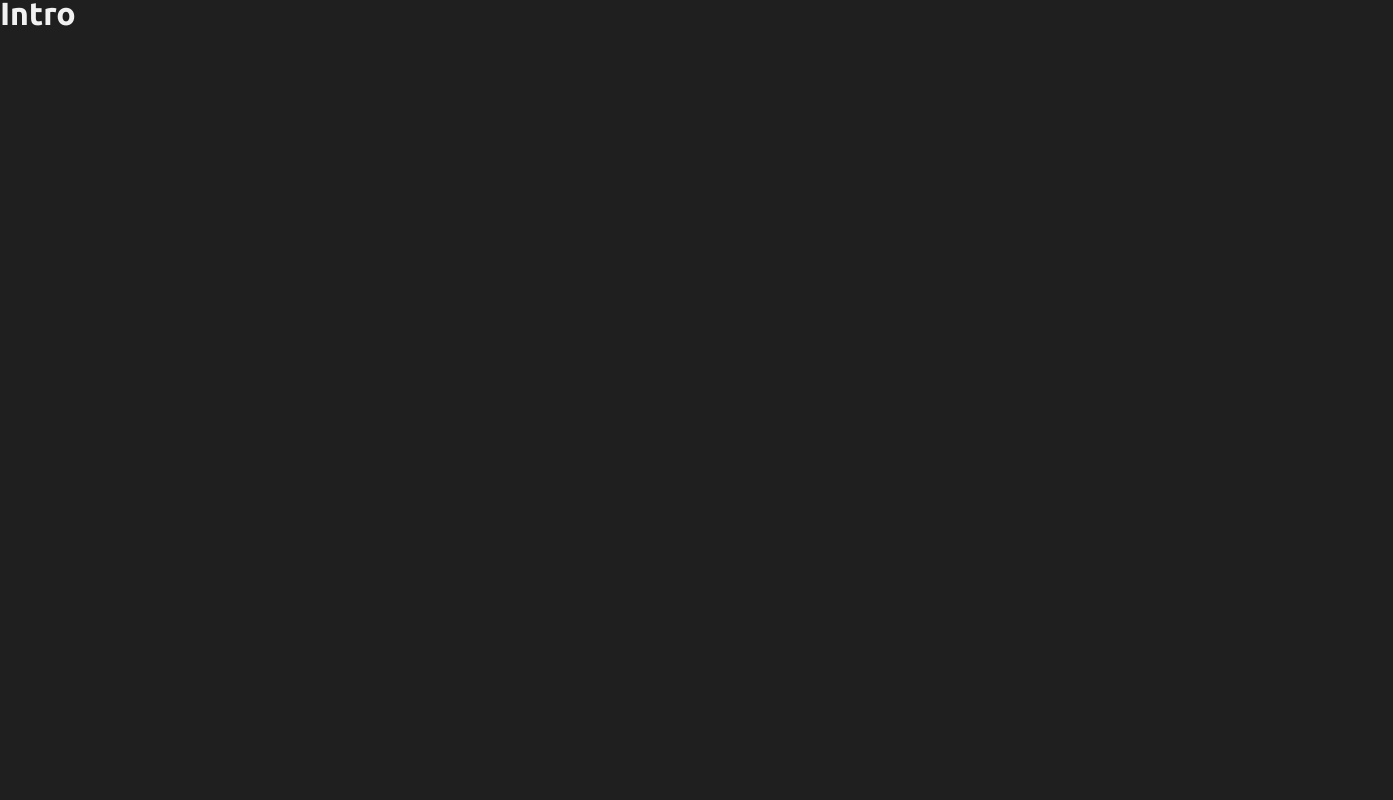
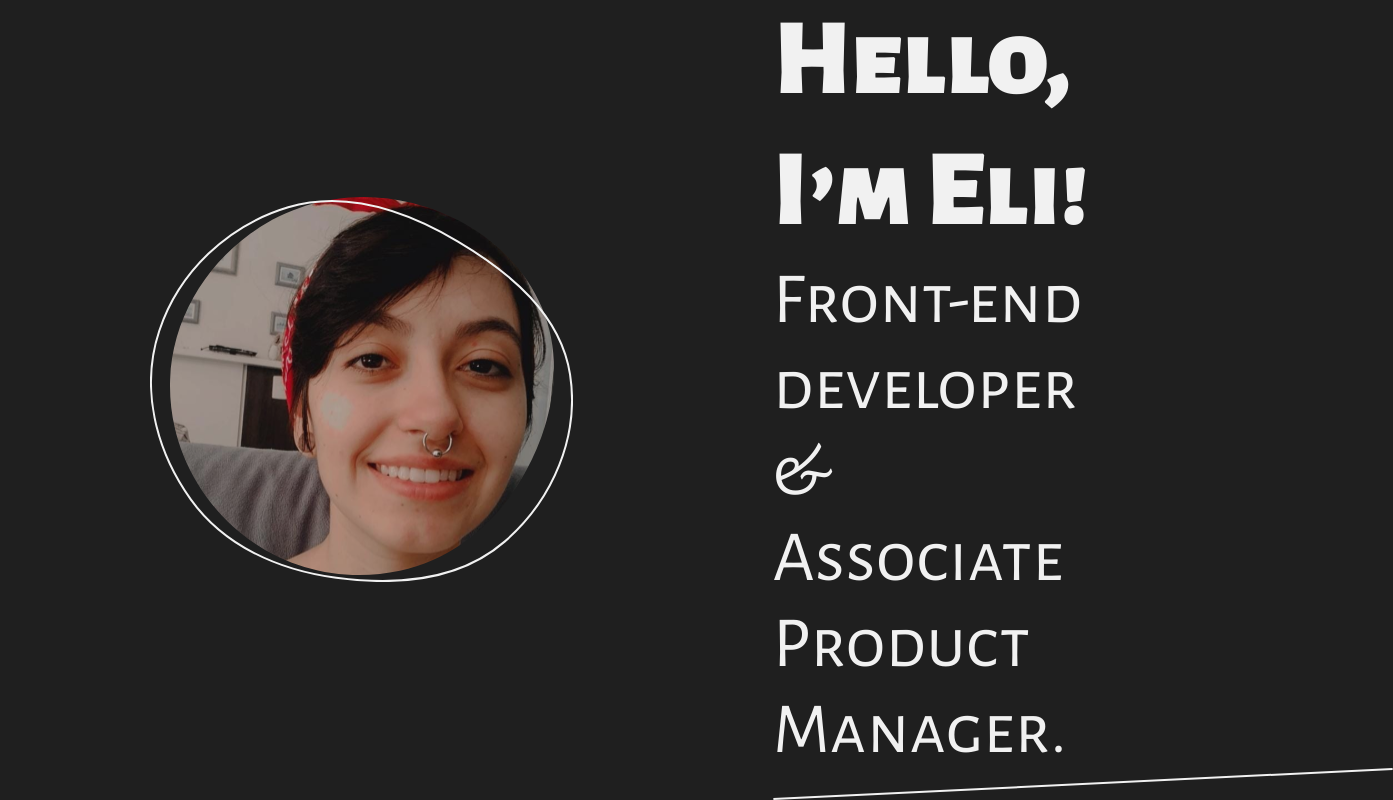
Before and after one commit to elicavalheiro/portfolio-vue, a Vue app: page /about in a window 1280 px wide. Shown: the part 336-1136 px from the top of the page, 1393 px wide, since content can reach past the window. Before the commit the page ends 800 px from the top, so only its background shows below. Built offline with nearby package versions, Linux system fonts and the light colour scheme.

Commit message:
:sparkles: created intro component

```diff
--- a/src/components/Intro.vue
+++ b/src/components/Intro.vue
@@ -1,5 +1,27 @@
 <template>
-  <h1>Intro</h1>
+  <transition appear name="container">
+    <div class="container">
+      <transition appear>
+        <img src="../assets/image.svg" alt="Eli Cavalheiro Image" />
+      </transition>
+      <div class="texts">
+        <transition appear name="welcome">
+          <h1>Hello, I’m Eli!</h1>
+        </transition>
+
+        <transition appear name="work-title">
+          <p>
+            Front-end developer
+            <br />& Associate Product
+            <br />Manager.
+          </p>
+        </transition>
+        <transition appear name="bar">
+          <span></span>
+        </transition>
+      </div>
+    </div>
+  </transition>
 </template>
 
 <script>
@@ -8,5 +30,98 @@ export default {
 };
 </script>
 
-<style>
+<style lang="scss" scoped>
+.bar-enter-active,
+.bar-leave-active {
+  transition: all 0.8s 1.6s ease-in-out;
+}
+
+.bar-enter,
+.bar-leave-to {
+  opacity: 0;
+}
+
+.container-enter-active,
+.container-leave-active {
+  transition: all 0.3s ease-in-out;
+}
+.container-enter, .container-leave-to /* .fade-leave-active below version 2.1.8 */ {
+  opacity: 0;
+}
+
+.work-title-enter-active,
+.work-title-leave-active {
+  transition: all 0.8s 1.2s ease-in-out;
+}
+.work-title-enter, .work-title-leave-to /* .fade-leave-active below version 2.1.8 */ {
+  transform: translate3d(-30px, 0, 0);
+  opacity: 0;
+}
+
+.welcome-enter-active,
+.welcome-leave-active {
+  transition: all 0.8s 0.8s ease-in-out;
+}
+.welcome-enter, .welcome-leave-to /* .fade-leave-active below version 2.1.8 */ {
+  transform: translate3d(-30px, 0, 0);
+  opacity: 0;
+}
+
+.v-enter-active,
+.v-leave-active {
+  transition: all 0.8s 0.4s ease-in-out;
+}
+.v-enter, .v-leave-to /* .fade-leave-active below version 2.1.8 */ {
+  transform: translate3d(-30px, 0, 0);
+  opacity: 0;
+}
+
+.container {
+  padding: 0 150px;
+  display: flex;
+  justify-content: center;
+  align-items: center;
+}
+
+img {
+  margin-right: 200px;
+}
+
+.texts {
+  font-family: "Alegreya Sans SC", sans-serif;
+
+  & h1 {
+    font-size: 6.8rem;
+  }
+
+  & p {
+    font-size: 4.5rem;
+    margin-bottom: 10px;
+  }
+
+  & span {
+    content: "";
+    position: absolute;
+    width: 620px;
+    height: 2px;
+    transform: rotate(-2.79deg);
+    background: #f1f1f1;
+    animation: fill 0.8s 1.6s ease-in-out;
+  }
+
+  /* &::after {
+    content: "";
+    position: absolute;
+    width: 620px;
+    height: 2px;
+    transform: rotate(-2.79deg);
+    background: #f1f1f1;
+  } */
+}
+
+@keyframes fill {
+  from {
+    width: 0;
+  }
+}
 </style>
```
